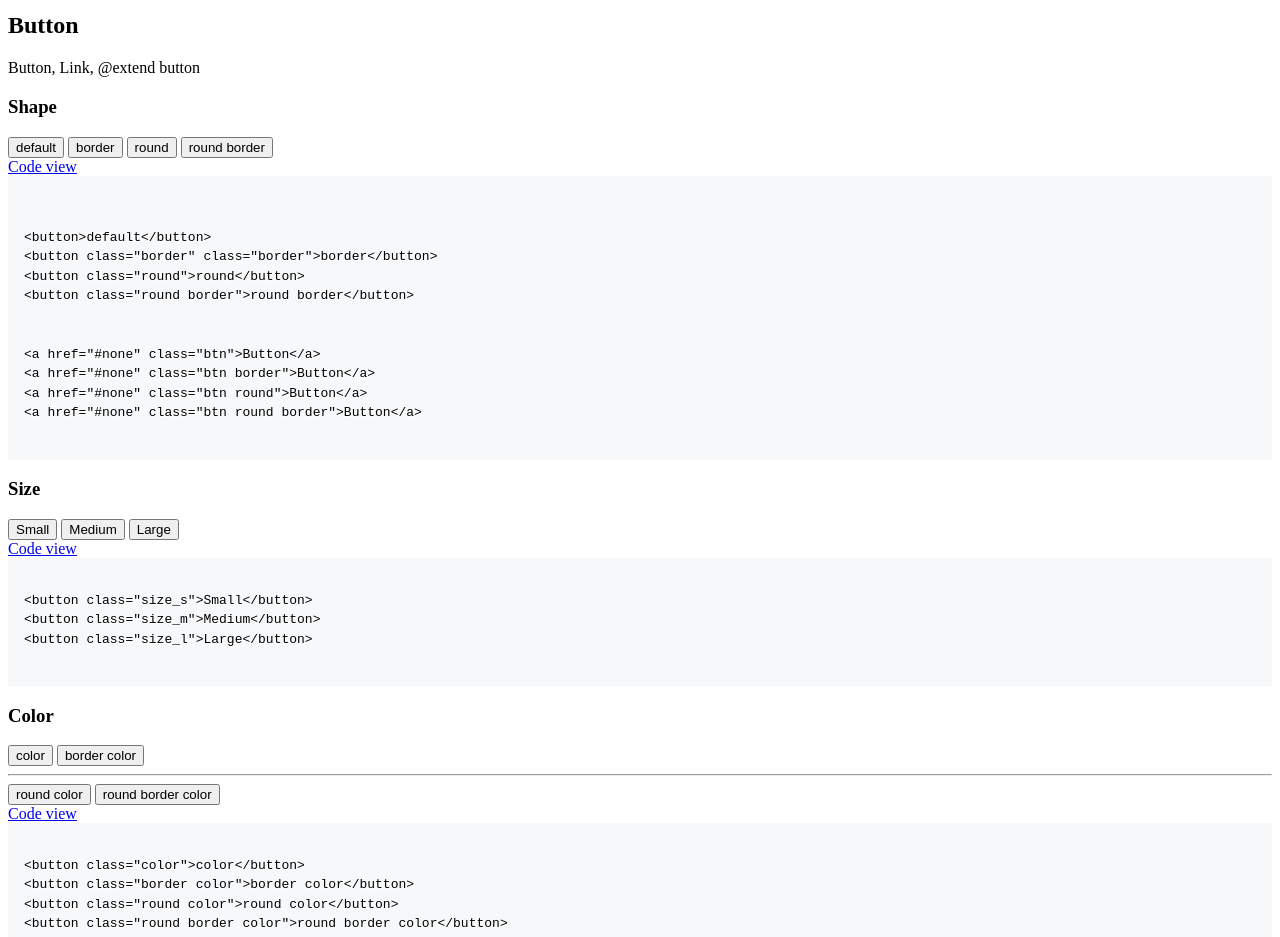
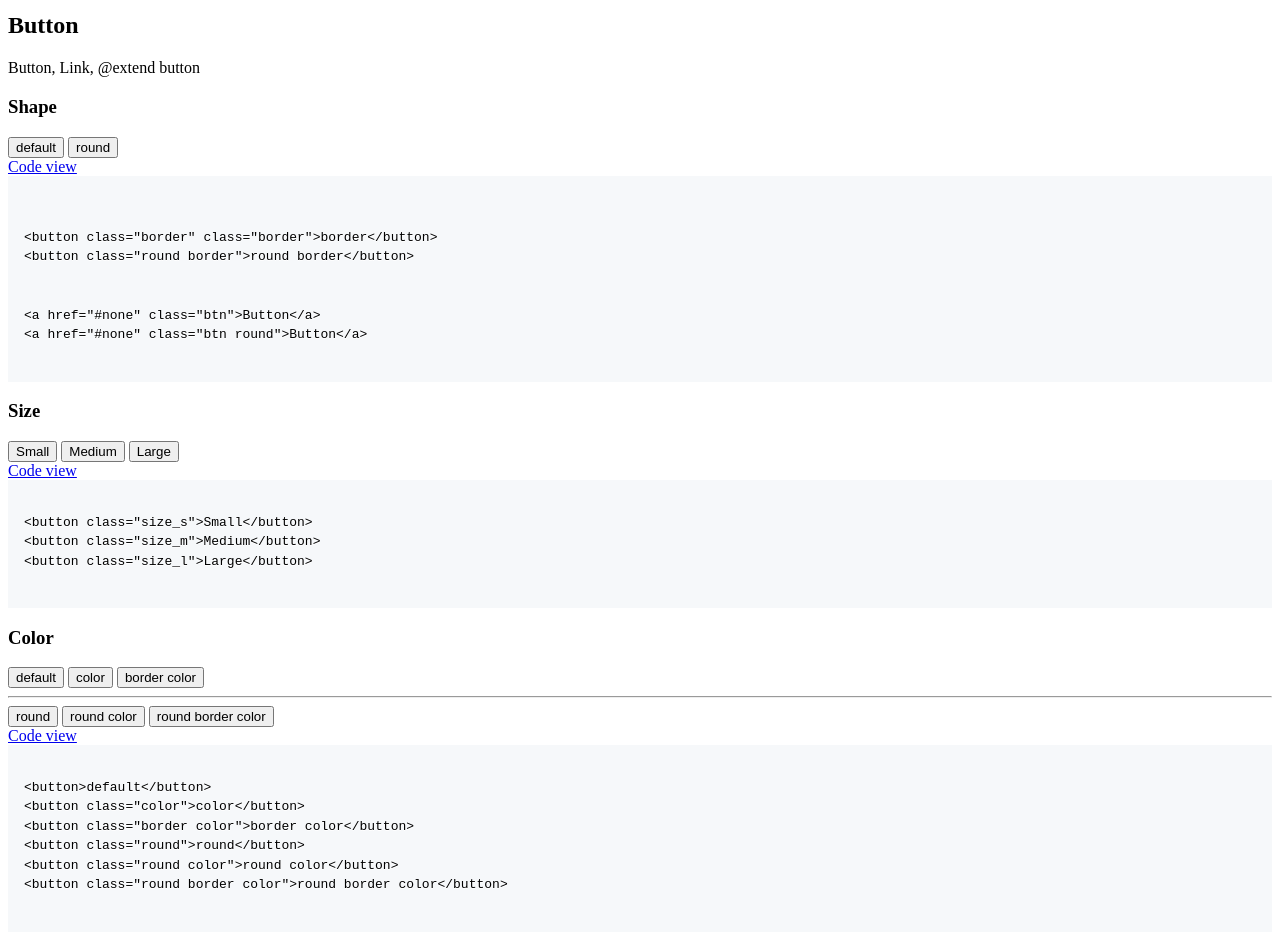
Before and after one commit to code-sign/component, a website with bundled scripts: page index.html in a window 1280 px wide. Shown: the part 3200-4137 px from the top of the page. Built offline with nearby package versions, Linux system fonts and the light colour scheme.

Commit message:
edit button system

```diff
--- a/index.html
+++ b/index.html
@@ -234,9 +234,7 @@ $speed : .3s;
             <div class="ui_group">
                 <h3 class="ui_tit3">Shape</h3>
                 <button>default</button>
-                <button class="border" class="border">border</button>
                 <button class="round">round</button>
-                <button class="round border">round border</button>
                 <!-- <hr>
                 <a href="#none" class="btn">Button</a>
                 <a href="#none" class="btn border">Button</a>
@@ -254,16 +252,12 @@ $speed : .3s;
 <pre class="language-html">
 <code><xmp>
 <!-- button tag -->
-<button>default</button>
 <button class="border" class="border">border</button>
-<button class="round">round</button>
 <button class="round border">round border</button>
 
 <!-- a tag / class with 'btn' , extend button style -->
 <a href="#none" class="btn">Button</a>
-<a href="#none" class="btn border">Button</a>
 <a href="#none" class="btn round">Button</a>
-<a href="#none" class="btn round border">Button</a>
 </xmp></code>
 </pre>
 <!--// prism -->
@@ -301,9 +295,11 @@ $speed : .3s;
 
             <div class="ui_group">
                 <h3 class="ui_tit3">Color</h3>
+                <button>default</button>
                 <button class="color">color</button>
                 <button class="border color">border color</button>
                 <hr>
+                <button class="round">round</button>
                 <button class="round color">round color</button>
                 <button class="round border color">round border color</button>
             </div>
@@ -317,8 +313,10 @@ $speed : .3s;
 <!-- prism -->
 <pre class="language-html">
 <code><xmp>
+<button>default</button>
 <button class="color">color</button>
 <button class="border color">border color</button>
+<button class="round">round</button>
 <button class="round color">round color</button>
 <button class="round border color">round border color</button>
 </xmp></code>
```
Also changed, not shown: dist/index.html, 1 other file.
